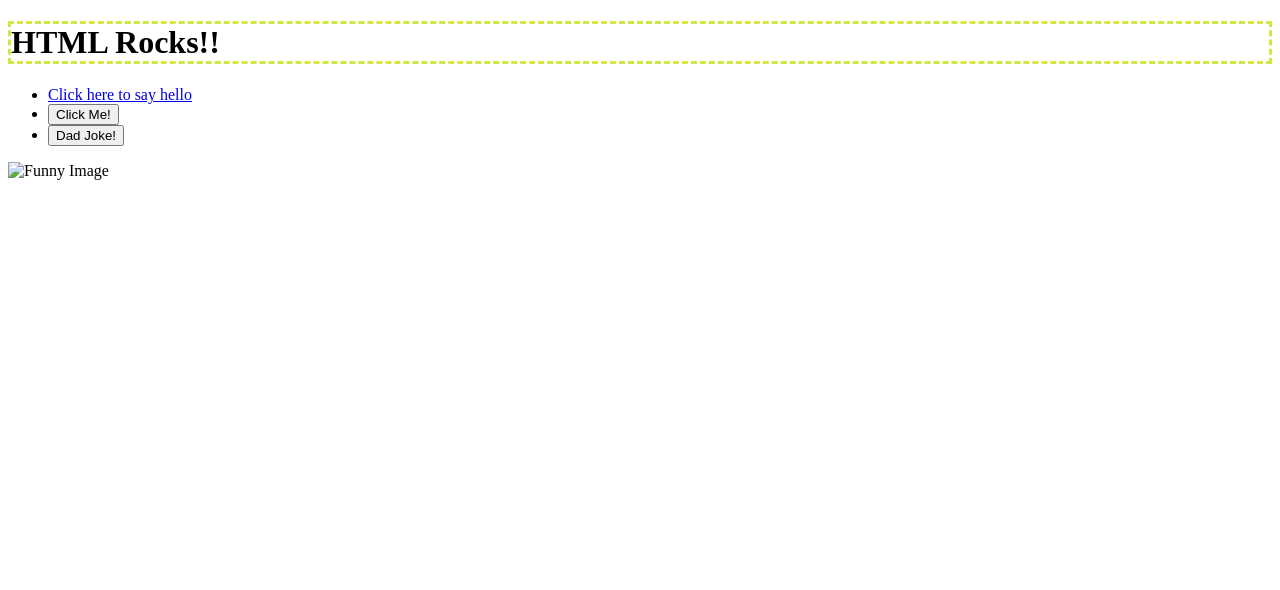
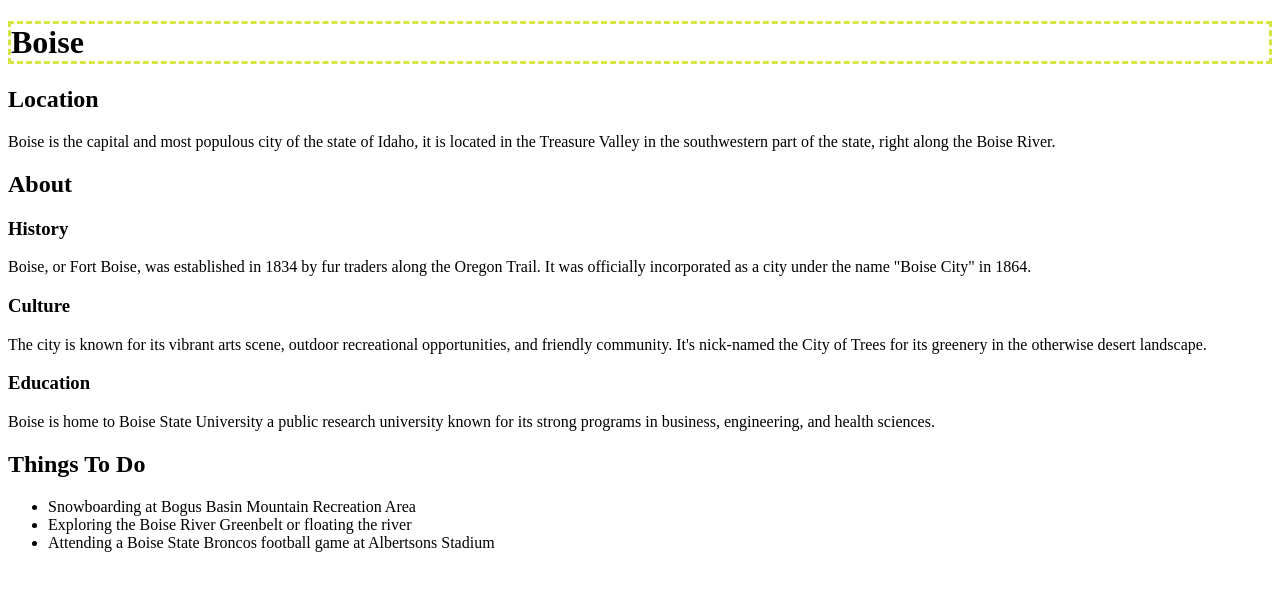
Before and after one commit to chancespradley/02.03-Lab---HTML-Ch-2-2---3-hrs-, a website: page index.html in a window 1280 px wide. Drawn offline with Linux system fonts and the light colour scheme; files that its build step writes are made by us from their sources.

Commit message:
Add info about Boise, Idaho.

```diff
--- a/index.html
+++ b/index.html
@@ -3,23 +3,44 @@
 
 <head>
   <meta charset="utf-8">
-  <title>CS208 - Starter Code (UPDATE ME)!</title>
+  <title>Boise, Idaho - My Hometown</title>
   <meta name="description" content="">
   <meta name="viewport" content="width=device-width, initial-scale=1">
   <link rel="stylesheet" href="style.css">
 </head>
 
 <body>
-  <h1>HTML Rocks!!</h1>
-  <ul>
-  <li><a href="/hello">Click here to say hello</a></li>
-  <li><button id="hello-link">Click Me!</button></li>
-  <li><button id="joke-button">Dad Joke!</button></li>
-  <script src="script.js"></script>
-  </ul>
-  <img src="funny.png" alt="Funny Image" width="300" height="200">
+  <h1>Boise</h1>
 
-  <h2 id="joke-display"></h2>
+  <section>
+    <h2>Location</h2>
+    <p>Boise is the capital and most populous city of the state of Idaho, it is located in the Treasure Valley in the southwestern part of the state, right along the Boise River.</p>
+  </section>
+
+  <section>
+    <h2>About</h2>
+    <section>
+      <h3>History</h3>
+      <p>Boise, or Fort Boise, was established in 1834 by fur traders along the Oregon Trail. It was officially incorporated as a city under the name "Boise City" in 1864.</p>
+    </section>
+    <section>
+      <h3>Culture</h3>
+      <p>The city is known for its vibrant arts scene, outdoor recreational opportunities, and friendly community. It's nick-named the City of Trees for its greenery in the otherwise desert landscape.</p>
+    </section>
+    <section>
+      <h3>Education</h3>
+      <p>Boise is home to Boise State University a public research university known for its strong programs in business, engineering, and health sciences.</p>
+    </section>
+  </section>
+
+  <section>
+    <h2>Things To Do</h2>
+    <ul>
+      <li>Snowboarding at Bogus Basin Mountain Recreation Area</li>
+      <li>Exploring the Boise River Greenbelt or floating the river</li>
+      <li>Attending a Boise State Broncos football game at Albertsons Stadium</li>
+    </ul>
+  </section>
 </body>
 
 </html>
```
